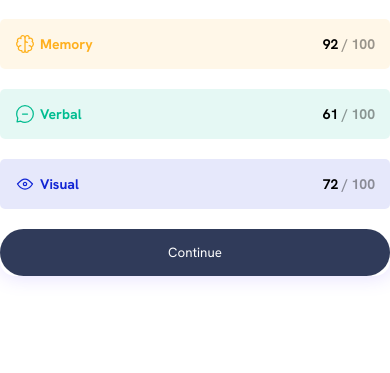
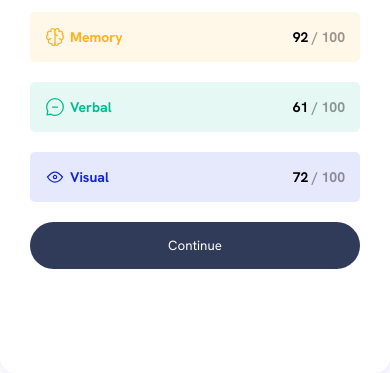
Before and after one commit to GaneshSagar91/Results-summary-component, a plain HTML site: page index.html in a window 390 px wide. Shown: the part 471-844 px from the top of the page. Drawn offline with Linux system fonts and the light colour scheme; files whose address does not match are found by name.

Commit message:
Update style.css

```diff
--- a/style.css
+++ b/style.css
@@ -7,7 +7,7 @@
   font-family: "Hanken Grotesk", sans-serif;
 }
 body{
-  min-height: 100vh;
+  height: 100vh;
   display: flex;
   align-items: center;
   justify-content: center;
@@ -128,14 +128,16 @@ section.summary .stats .stat{
 }
 
 @media screen and (max-width: 481px){
+  body{
+    display: block;
+  }
   main{
     width: 100%;
-    height: 100%;
+    min-height: 100vh;
     flex-direction: column;
   }
   main section{
     width: 100%;
-    padding: 0;
     border-radius: 0;
   }
   main section.result{
```
